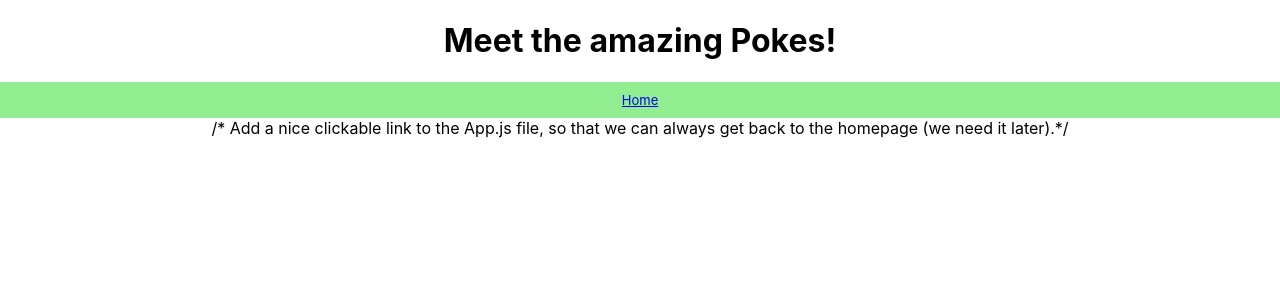
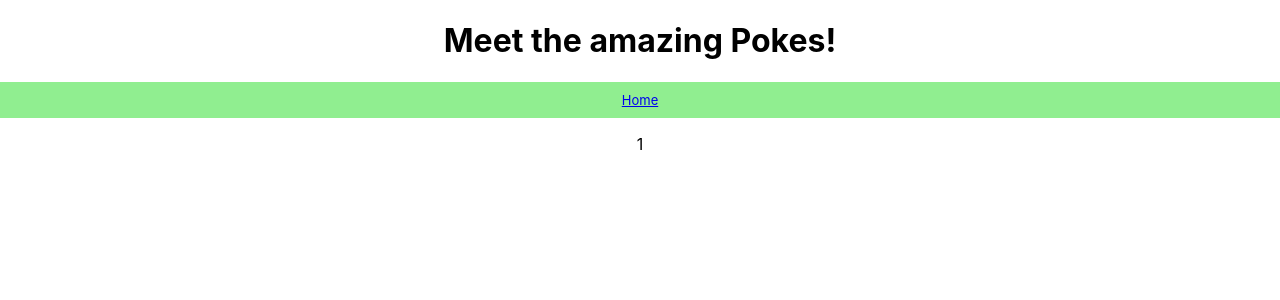
Before and after one commit to luizfiorentino/pokemania, a React (Create React App) app: page /details/1 in a window 1280 px wide. Shown: the top 300 px of the page. Built offline with nearby package versions, Linux system fonts and the light colour scheme.

Commit message:
using useParams hook and displaying each poke in a separate card with its name

```diff
--- a/src/App.js
+++ b/src/App.js
@@ -2,20 +2,23 @@ import "./App.css";
 import { Routes, Route, NavLink } from "react-router-dom";
 
 import PokemonDiscoveryPage from "./Components/PokemonDiscoveryPage";
+import PokemonDetailPage from "./Components/PokemonDetailPage";
 
 function App() {
   return (
     <div className="App">
       <h1>Meet the amazing Pokes!</h1>
+
       <div className="AppNav">
         <NavLink className="NavElement" end to="/">
           Home
         </NavLink>
       </div>
-      /* Add a nice clickable link to the App.js file, so that we can always get
-      back to the homepage (we need it later).*/
+
       <Routes>
         <Route path="/" element={<PokemonDiscoveryPage />} />
+
+        <Route path="/details/:poke_name" element={<PokemonDetailPage />} />
       </Routes>
     </div>
   );
--- a/src/Components/PokeVisitCard.js
+++ b/src/Components/PokeVisitCard.js
@@ -1,7 +1,10 @@
+import { NavLink } from "react-router-dom";
 export default function PokeVisitCard({ name }) {
   return (
     <div>
-      <p>{name}</p>
+      <p></p>
+      <p></p>
+      <NavLink to={`/details/${name}`}>{name}</NavLink>
     </div>
   );
 }
--- /dev/null
+++ b/src/Components/PokemonDetailPage.js
@@ -0,0 +1,7 @@
+import { NavLink, useParams } from "react-router-dom";
+
+export default function PokemonDetailPage() {
+  const route_parameters = useParams();
+
+  return <p>{route_parameters.poke_name}</p>;
+}
```
